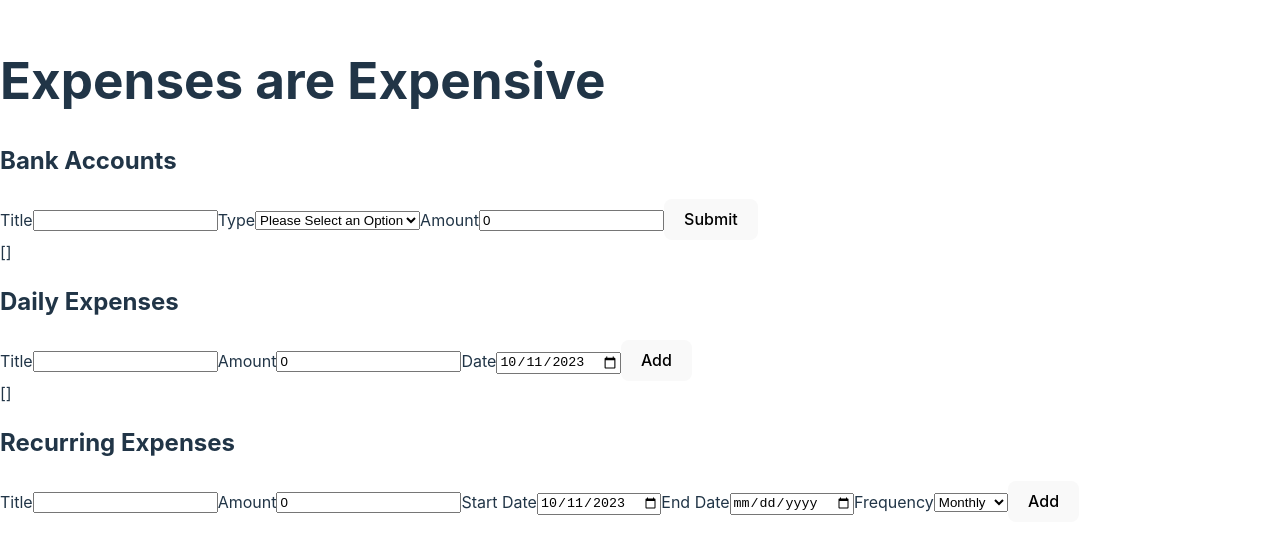
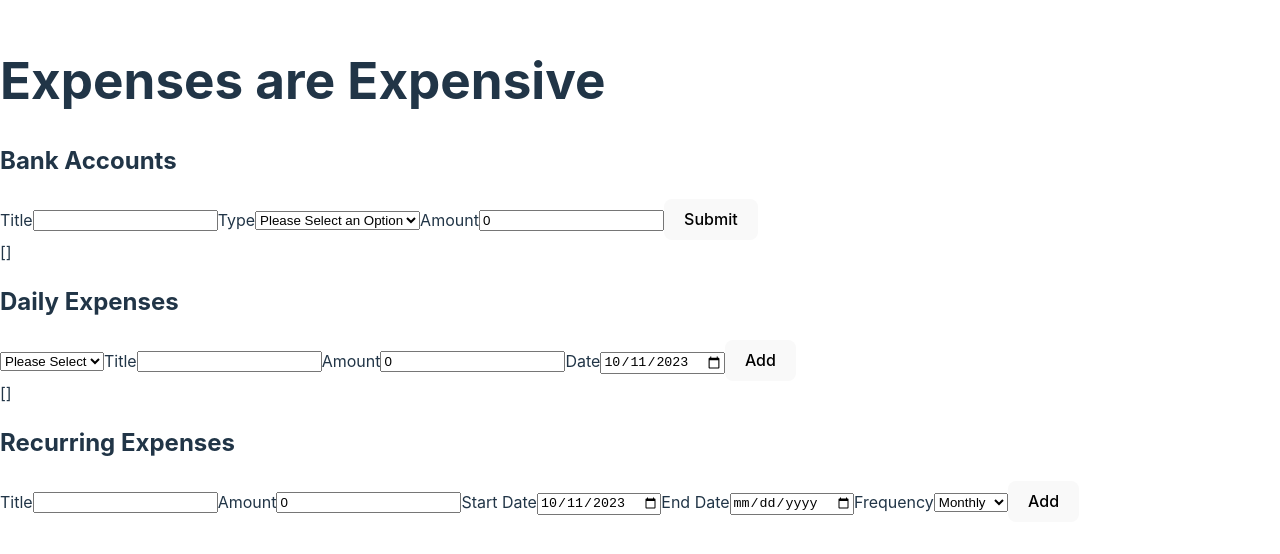
Before and after one commit to EleahBurman/expenses, a React (Vite) app: page / in a window 1280 px wide. Shown: the part 130-684 px from the top of the page. Built offline with nearby package versions, Linux system fonts and the light colour scheme.

Commit message:
Add connection to bank accounts and expense form

```diff
--- a/src/App.jsx
+++ b/src/App.jsx
@@ -1,12 +1,16 @@
 import ExpenseForm from "./components/ExpenseForm"
 import BankAccountForm from "./components/BankAccountForm"
 import RecurringChargeForm from "./components/RecurringChargeForm"
-import useBankAccounts from "./hooks/useBankAccounts"
-import useExpenses from "./hooks/useExpenses"
+import useTotalMoney from "./hooks/useTotalMoney"
+
 
 function App() {
-  const {addBankAccount, bankAccounts}=useBankAccounts()
-  const {addExpense, expenses}=useExpenses()
+const {
+    addBankAccount,
+    bankAccounts,
+    addExpense,
+    expenses
+  }=useTotalMoney()
 
   return (
     <>
@@ -15,7 +19,7 @@ function App() {
       <BankAccountForm onAdd={addBankAccount}/>
       {JSON.stringify(bankAccounts)}
       <h2>Daily Expenses</h2>
-      <ExpenseForm onAdd={addExpense}/>
+      <ExpenseForm onAdd={addExpense} bankAccounts={bankAccounts}/>
       {JSON.stringify(expenses)}
       <h2>Recurring Expenses</h2>
       <RecurringChargeForm/>
--- a/src/components/ExpenseForm.jsx
+++ b/src/components/ExpenseForm.jsx
@@ -2,8 +2,7 @@ import { useState } from "react"
 import { getCurrentDate } from "../util"
 import propTypes from "prop-types";
 
-
-function ExpenseForm({onAdd}){
+function ExpenseForm({onAdd, bankAccounts}){
   const [title, setTitle]=useState("")
   const [amount, setAmount]=useState(0)
   const [date, setDate]=useState(getCurrentDate())
@@ -23,6 +22,12 @@ const updateAmount = (evt) => {
 
   return (
     <form onSubmit= {handleSubmit}>
+      <select required>
+        <option value="">Please Select</option>
+        {bankAccounts.map(({title})=>{
+          return <option key={title}>{title}</option>
+        })}
+      </select>
       <label htmlFor="title">Title</label>
       <input
         name="title"
@@ -49,7 +54,13 @@ const updateAmount = (evt) => {
 }
 
 ExpenseForm.propTypes={
-  onAdd: propTypes.func
+  onAdd: propTypes.func,
+  bankAccounts: propTypes.array
 }
 
 export default ExpenseForm
+
+//create a state variable
+//wrap the select inside them
+//submit on add
+//if you let user delete expense tied to bank account (cascade or not cascade .. how to make it instance versus when it has to cascade)
--- /dev/null
+++ b/src/hooks/useTotalMoney.js
@@ -0,0 +1,16 @@
+import useBankAccounts from "./useBankAccounts"
+import useExpenses from "./useExpenses"
+
+export default function useTotalMoney(){
+
+  const {addBankAccount, bankAccounts}=useBankAccounts()
+  const {addExpense, expenses}=useExpenses()
+
+
+  return{
+    addBankAccount,
+    bankAccounts,
+    addExpense,
+    expenses
+  }
+}
```
